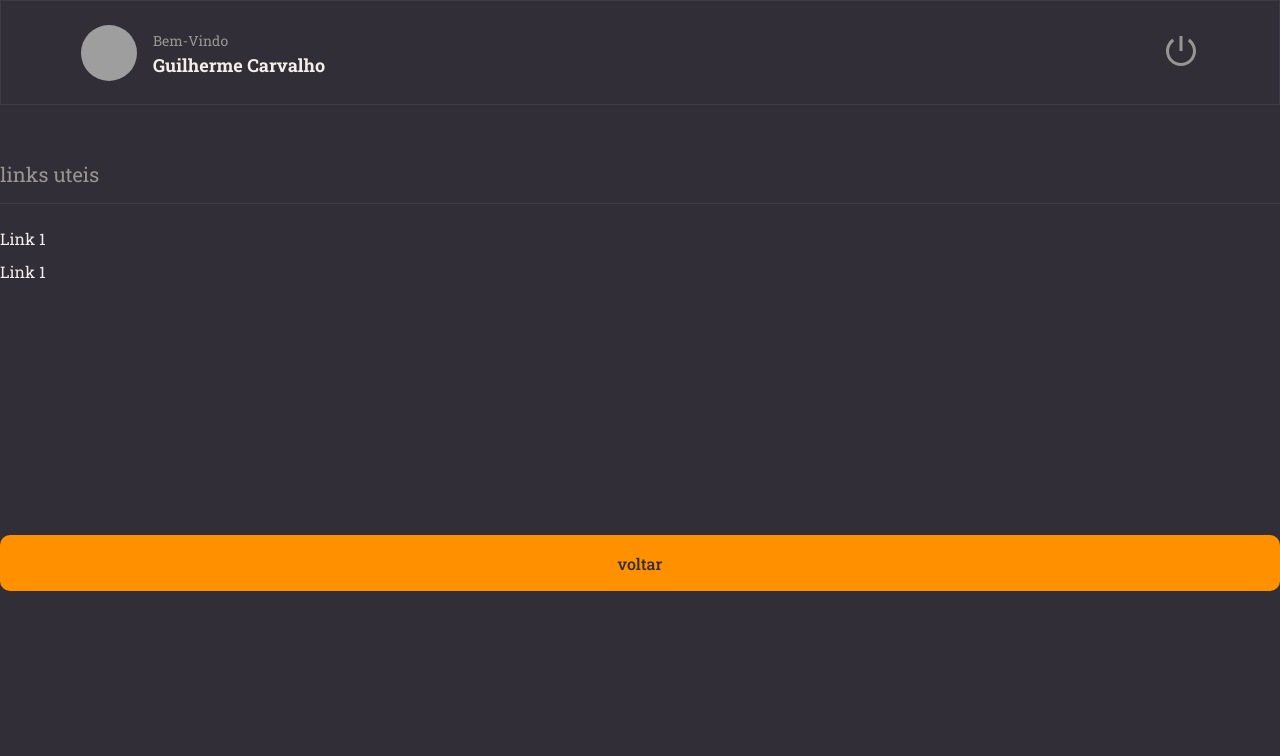
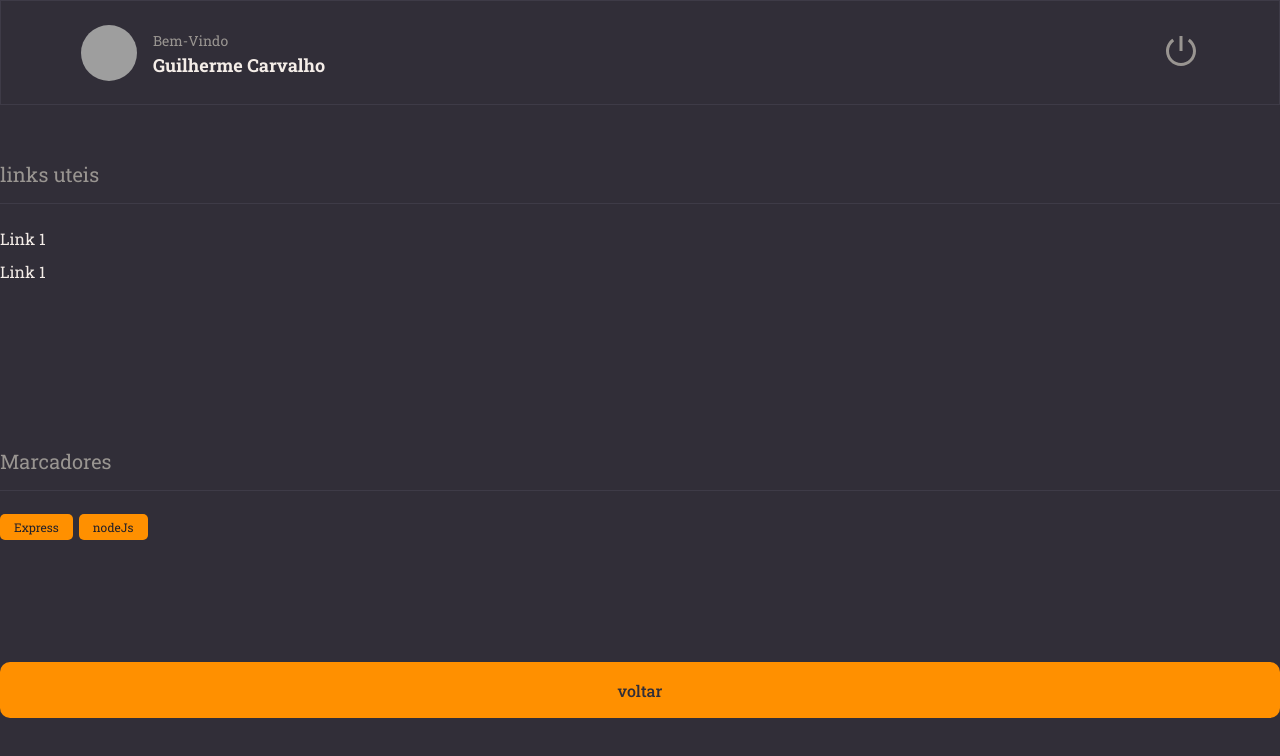
Before and after one commit to Guilhermecarvalho11/frontendNotes, a React (Vite) app: page / in a window 1280 px wide. Shown: the top 756 px of the page. Built offline with nearby package versions, Linux system fonts and the light colour scheme; grey boxes are pictures that could not be loaded.

Commit message:
create components Tag

```diff
--- a/package.json
+++ b/package.json
@@ -10,6 +10,7 @@
     "preview": "vite preview"
   },
   "dependencies": {
+    "prop-types": "^15.8.1",
     "react": "^18.3.1",
     "react-dom": "^18.3.1",
     "react-icons": "^5.2.1",
--- /dev/null
+++ b/src/components/Tag/index.jsx
@@ -0,0 +1,14 @@
+import { Container } from "./styles";
+import PropTypes from 'prop-types';
+
+export function Tag({title}){
+    return(
+        <Container>
+            {title}
+        </Container>
+    );
+}
+
+Tag.propTypes = {
+    title: PropTypes.string.isRequired, // Define 'title' as a required string prop
+  };
--- /dev/null
+++ b/src/components/Tag/styles.js
@@ -0,0 +1,10 @@
+import styled  from "styled-components";
+
+export const Container = styled.span`
+    font-size: 12px;
+    padding: 5px 14px;
+    border-radius: 5px;
+    margin-right: 6px;
+    color: ${({theme}) => theme.COLORS.BACKGROUND_900};
+    background-color: ${({theme}) => theme.COLORS.ORANGE};
+`;
--- a/src/pages/Details/index.jsx
+++ b/src/pages/Details/index.jsx
@@ -2,6 +2,8 @@
 import { Header } from '../../components/Header/header.jsx';
 import { Button } from '../../components/Button/index.jsx';
 import { Section } from '../../components/Section/index.jsx';
+import { Tag } from '../../components/Tag/index.jsx';
+
 export function Details() {
 
   return(
@@ -16,6 +18,11 @@
           </Links>
         </Section>
 
+        <Section title="Marcadores">
+          <Tag title='Express' />
+          <Tag title='nodeJs' />
+        </Section>
+
       <Button title='voltar'/>
       </Container>
     </>
```
Also changed, not shown: 1 other file (tests, documents, lock files or other folders).
